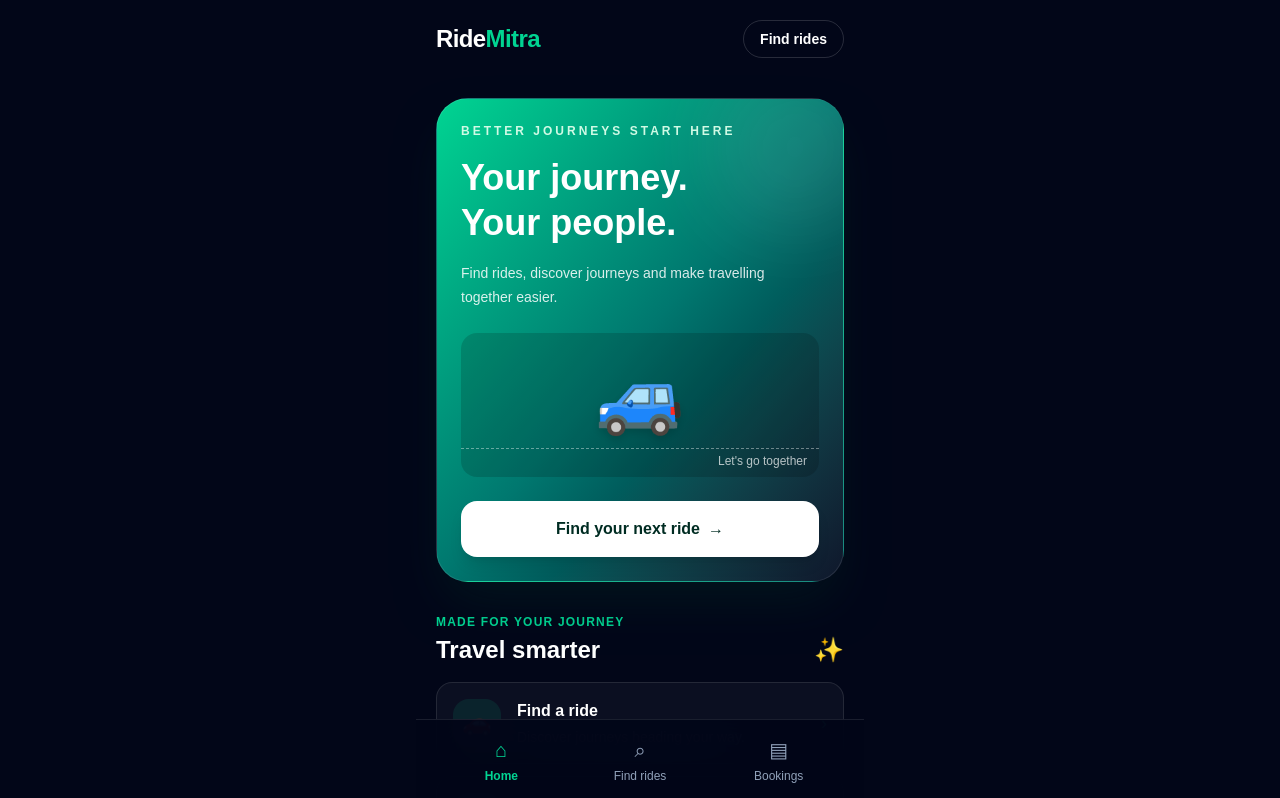
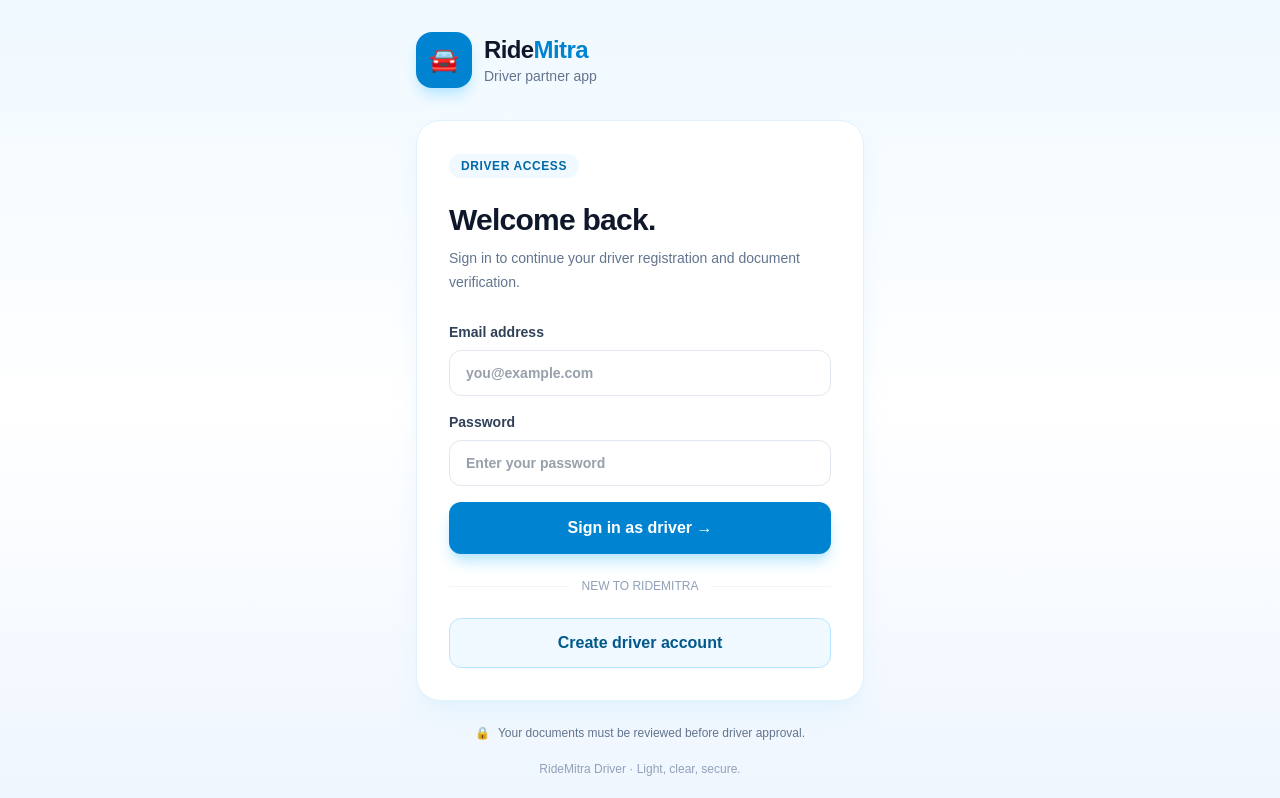
Before and after one commit to mintuvanga/ridemitra, a Next.js app: page / in a window 1280 px wide. Shown: the top 798 px of the page. Built offline with nearby package versions, Linux system fonts and the light colour scheme.

Commit message:
Make RideMitra Driver login the first page

```diff
--- a/src/app/page.tsx
+++ b/src/app/page.tsx
@@ -1,113 +1,63 @@
 "use client";
 
+import { useState } from "react";
 import Link from "next/link";
 
-const features = [
-  { icon: "🚗", title: "Find a ride", text: "Discover journeys heading your way." },
-  { icon: "🧭", title: "Travel together", text: "Explore routes and plan your trip." },
-  { icon: "🤝", title: "Share the journey", text: "Make everyday travel more connected." },
-];
+export default function Home() {
+  const [email, setEmail] = useState("");
+  const [password, setPassword] = useState("");
+  const [message, setMessage] = useState("");
+  const [busy, setBusy] = useState(false);
 
-export default function Home() {
+  async function submit(event: React.FormEvent<HTMLFormElement>) {
+    event.preventDefault();
+    setBusy(true);
+    setMessage("");
+    try {
+      const response = await fetch("/api/auth/login", {
+        method: "POST",
+        headers: { "Content-Type": "application/json" },
+        body: JSON.stringify({ email: email.trim().toLowerCase(), password }),
+      });
+      const result = await response.json();
+      if (!response.ok) throw new Error(result.error || "Unable to sign in.");
+      window.location.href = "/driver/documents";
+    } catch (error) {
+      setMessage(error instanceof Error ? error.message : "Unable to sign in.");
+    } finally {
+      setBusy(false);
+    }
+  }
+
   return (
-    <main className="min-h-screen overflow-hidden bg-slate-950 text-white">
-      <div className="mx-auto min-h-screen max-w-md bg-slate-950 pb-28">
-        <header className="flex items-center justify-between px-5 py-5">
-          <Link href="/" className="text-2xl font-black tracking-tight">
-            Ride<span className="text-emerald-400">Mitra</span>
-          </Link>
-          <Link
-            href="/trips"
-            className="rounded-full border border-white/15 px-4 py-2 text-sm font-semibold transition hover:bg-white/10"
-          >
-            Find rides
-          </Link>
-        </header>
-
-        <section className="rm-page-enter px-5 pt-5">
-          <div className="relative overflow-hidden rounded-[2rem] border border-white/10 bg-gradient-to-br from-emerald-400 via-teal-700 to-slate-900 p-6 shadow-2xl shadow-emerald-950/40">
-            <div className="absolute -right-10 -top-10 h-44 w-44 animate-pulse rounded-full bg-white/10 blur-2xl" />
-            <p className="relative text-xs font-bold uppercase tracking-[0.25em] text-emerald-100">
-              Better journeys start here
-            </p>
-            <h1 className="relative mt-4 text-4xl font-black leading-tight">
-              Your journey.
-              <br />
-              Your people.
-            </h1>
-            <p className="relative mt-4 max-w-xs text-sm leading-6 text-white/85">
-              Find rides, discover journeys and make travelling together easier.
-            </p>
-            <div className="relative my-6 flex h-36 items-center justify-center overflow-hidden rounded-2xl bg-black/15">
-              <div className="absolute inset-x-0 bottom-7 h-px border-t border-dashed border-white/40" />
-              <div className="animate-bounce text-7xl drop-shadow-lg">🚙</div>
-              <span className="absolute bottom-2 right-3 text-xs text-white/70">
-                Let's go together
-              </span>
-            </div>
-            <Link
-              href="/trips"
-              className="relative flex w-full items-center justify-center gap-2 rounded-2xl bg-white px-5 py-4 font-bold text-emerald-950 shadow-lg transition duration-200 hover:scale-[1.02] active:scale-95"
-            >
-              Find your next ride <span aria-hidden="true">→</span>
-            </Link>
+    <main className="min-h-screen bg-gradient-to-b from-sky-50 via-white to-blue-50 px-5 py-8 text-slate-900">
+      <div className="mx-auto flex min-h-[90vh] max-w-md flex-col justify-center">
+        <div className="mb-8 flex items-center gap-3">
+          <div className="flex h-14 w-14 items-center justify-center rounded-2xl bg-sky-600 text-2xl text-white shadow-lg shadow-sky-200">🚘</div>
+          <div>
+            <p className="text-2xl font-black tracking-tight">Ride<span className="text-sky-600">Mitra</span></p>
+            <p className="text-sm font-medium text-slate-500">Driver partner app</p>
           </div>
+        </div>
+        <section className="rounded-3xl border border-sky-100 bg-white p-6 shadow-xl shadow-sky-100/70 sm:p-8">
+          <div className="mb-6 inline-flex rounded-full bg-sky-50 px-3 py-1 text-xs font-bold uppercase tracking-wider text-sky-700">Driver access</div>
+          <h1 className="text-3xl font-black tracking-tight">Welcome back.</h1>
+          <p className="mt-2 text-sm leading-6 text-slate-500">Sign in to continue your driver registration and document verification.</p>
+          <form onSubmit={submit} className="mt-7 space-y-4">
+            <label className="block text-sm font-semibold text-slate-700">Email address
+              <input required type="email" autoComplete="email" value={email} onChange={e => setEmail(e.target.value)} placeholder="you@example.com" className="mt-2 w-full rounded-xl border border-slate-200 bg-white px-4 py-3 outline-none transition focus:border-sky-500 focus:ring-4 focus:ring-sky-100" />
+            </label>
+            <label className="block text-sm font-semibold text-slate-700">Password
+              <input required type="password" autoComplete="current-password" value={password} onChange={e => setPassword(e.target.value)} placeholder="Enter your password" className="mt-2 w-full rounded-xl border border-slate-200 bg-white px-4 py-3 outline-none transition focus:border-sky-500 focus:ring-4 focus:ring-sky-100" />
+            </label>
+            <button disabled={busy} className="w-full rounded-xl bg-sky-600 px-4 py-3.5 font-bold text-white shadow-lg shadow-sky-200 transition hover:bg-sky-700 disabled:opacity-60">{busy ? "Signing in..." : "Sign in as driver →"}</button>
+          </form>
+          {message && <p role="alert" className="mt-4 rounded-xl bg-red-50 p-3 text-sm text-red-700">{message}</p>}
+          <div className="my-6 flex items-center gap-3 text-xs text-slate-400"><span className="h-px flex-1 bg-slate-100" />NEW TO RIDEMITRA<span className="h-px flex-1 bg-slate-100" /></div>
+          <Link href="/signup" className="flex w-full items-center justify-center rounded-xl border border-sky-200 bg-sky-50 px-4 py-3 font-bold text-sky-800 transition hover:bg-sky-100">Create driver account</Link>
         </section>
-
-        <section className="px-5 pt-8">
-          <div className="mb-4 flex items-end justify-between">
-            <div>
-              <p className="text-xs font-bold uppercase tracking-widest text-emerald-400">
-                Made for your journey
-              </p>
-              <h2 className="mt-1 text-2xl font-bold">Travel smarter</h2>
-            </div>
-            <span className="text-2xl">✨</span>
-          </div>
-
-          <div className="space-y-3">
-            {features.map((feature, index) => (
-              <div
-                key={feature.title}
-                style={{ animationDelay: `${index * 120}ms` }}
-                className="rm-card-enter flex items-center gap-4 rounded-2xl border border-white/10 bg-white/[0.04] p-4 transition duration-200 hover:-translate-y-1 hover:border-emerald-400/40 hover:bg-white/[0.07]"
-              >
-                <div className="flex h-12 w-12 shrink-0 items-center justify-center rounded-2xl bg-emerald-400/10 text-2xl">
-                  {feature.icon}
-                </div>
-                <div>
-                  <h3 className="font-bold">{feature.title}</h3>
-                  <p className="mt-1 text-sm leading-5 text-slate-400">{feature.text}</p>
-                </div>
-                <span className="ml-auto text-lg text-emerald-400">›</span>
-              </div>
-            ))}
-          </div>
-        </section>
-
-        <section className="px-5 pt-6">
-          <div className="rounded-2xl bg-slate-900 p-5">
-            <p className="text-lg font-bold">Ready to hit the road?</p>
-            <p className="mt-2 text-sm text-slate-400">
-              Explore available journeys and find a ride that suits your plans.
-            </p>
-            <Link href="/trips" className="mt-4 inline-flex font-semibold text-emerald-400 hover:text-emerald-300">
-              Explore journeys →
-            </Link>
-          </div>
-        </section>
-
-        <nav className="fixed inset-x-0 bottom-0 z-50 mx-auto grid max-w-md grid-cols-3 border-t border-white/10 bg-slate-950/95 px-4 pb-[max(12px,env(safe-area-inset-bottom))] pt-3 backdrop-blur-xl">
-          <Link href="/" className="flex flex-col items-center gap-1 py-1 text-xs font-semibold text-emerald-400">
-            <span className="text-xl">⌂</span>Home
-          </Link>
-          <Link href="/trips" className="flex flex-col items-center gap-1 py-1 text-xs text-slate-400 transition hover:text-white">
-            <span className="text-xl">⌕</span>Find rides
-          </Link>
-          <Link href="/bookings" className="flex flex-col items-center gap-1 py-1 text-xs text-slate-400 transition hover:text-white">
-            <span className="text-xl">▤</span>Bookings
-          </Link>
-        </nav>
+        <div className="mt-6 flex items-center justify-center gap-2 text-xs text-slate-500"><span aria-hidden="true">🔒</span> Your documents must be reviewed before driver approval.</div>
+        <p className="mt-5 text-center text-xs text-slate-400">RideMitra Driver · Light, clear, secure.</p>
       </div>
     </main>
   );
```
